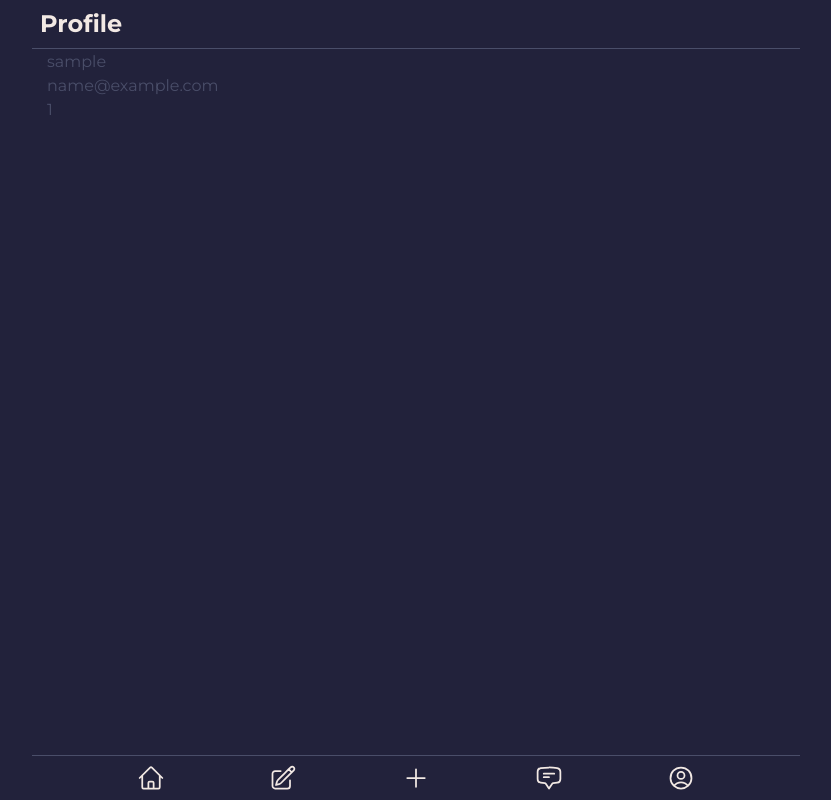
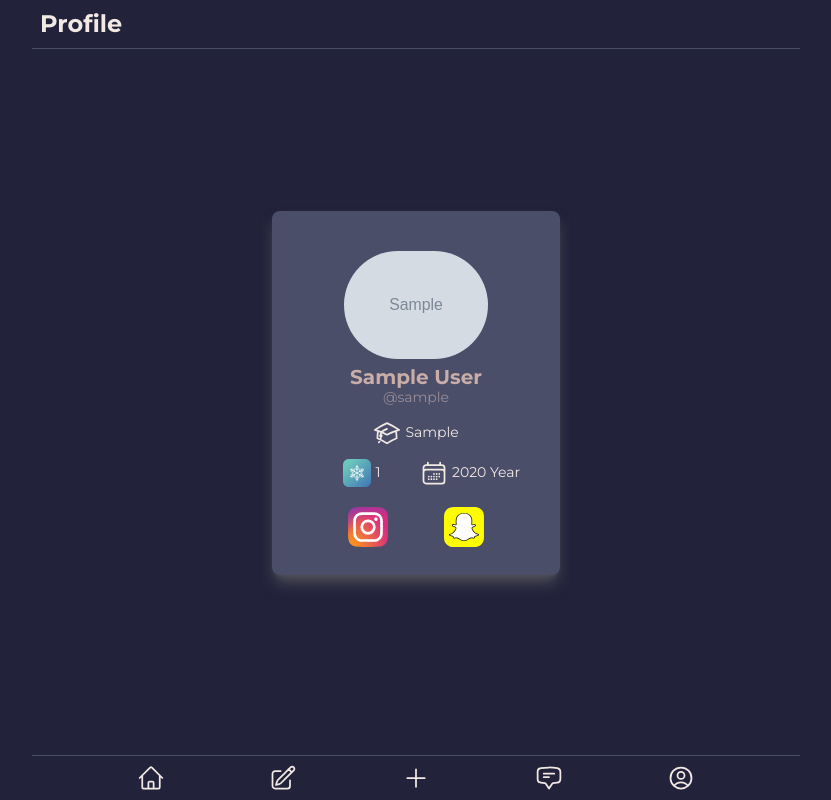
Before and after one commit to usyntest/CollegeApp, a Django app: page /profile/1/ in a window 1280 px wide. Shown: the whole page, without its empty margins (224-1055 px from the left). Run offline with Django 4.2, Linux system fonts and the light colour scheme; tables that the repository leaves empty hold one stand-in row (values such as "Sample post"); grey boxes marked "Sample" are stand-in pictures; some libraries are stand-ins or nearby versions.

Commit message:
models default value changed other profile page added

```diff
--- a/client/static/client/profile.css
+++ b/client/static/client/profile.css
@@ -9,5 +9,4 @@
 
 .profile-card-course, .profile-card-year, .profile-card-clout {
     color: #F2E9E4;
-
 }
--- a/client/templates/client/home.html
+++ b/client/templates/client/home.html
@@ -29,7 +29,7 @@
                                     {{ alert.author.user.first_name }} {{ alert.author.user.last_name }}
                                 </a>
                             {% else %}
-                                <a href="/profile/{{ alert.author.id }}">
+                                <a href="/profile/{{ alert.author.user.id }}">
                                     {{ alert.author.user.first_name }} {{ alert.author.user.last_name}}
                                 </a>
                             {% endif %}
--- a/client/templates/client/other_profile.html
+++ b/client/templates/client/other_profile.html
@@ -1,9 +1,100 @@
 {% extends 'client/base.html' %}
+{% load static %}
+{% block css %}
+    <link rel="stylesheet" href="{% static 'client/profile.css' %}" />
+{% endblock css %}
 {% block content %}
-    {% if user.username %}
-    <h1>{{ user.username }}</h1>
-    <h1>{{ user.email }}</h1>
-    <h1>{{ user.id }}</h1>
+    {{ other_user. }}
+    {% if other_user %}
+    <div class="flex md:w-72 w-100 mx-auto h-full justify-center items-center">
+      <div>
+        <div
+          class="profile-card relative rounded-lg pt-10 pb-5 mb-5 shadow-lg shadow-zinc-600"
+        >
+          <div class="profile-card-img">
+            <img
+              src="{{ other_user.student.image.url }}"
+              class="rounded-full mx-auto w-2/4"
+              alt="profile picture of {{ other_user.username }}"
+            />
+          </div>
+          <div class="profile-card-details mt-2">
+            <div class="text-center">
+              <h1 class="text-xl font-bold leading-5">
+                {{ other_user.first_name }} {{ other_user.last_name }}
+              </h1>
+              <p class="profile-card-username text-sm">@{{ other_user.username }}</p>
+            </div>
+
+            <div class="w-full my-3">
+              <div class="w-100 text-center profile-card-course">
+                <img
+                  class="h-7 inline"
+                  src="{% static 'client/icons/course.svg' %}"
+                  alt="course icon svg"
+                />
+                <p class="inline md:text-sm">{{ other_user.student.course }}</p>
+              </div>
+              <div class="w-3/4 mx-auto flex pt-3">
+                <div class="w-2/4">
+                  <div class="text-center profile-card-clout">
+                    <img
+                      class="h-7 inline"
+                      src="{% static 'client/icons/clout.svg' %}"
+                      alt="clout icon svg"
+                    />
+                    <p class="inline md:text-sm">{{ other_user.student.clout }}</p>
+                  </div>
+                </div>
+                <div class="w-2/4">
+                  <div class="text-center profile-card-year">
+                    <img
+                      class="h-7 inline"
+                      src="{% static 'client/icons/year.svg' %}"
+                      alt="year icon svg"
+                    />
+                    <p class="inline md:text-sm">{{ other_user.student.year }} Year</p>
+                  </div>
+                </div>
+              </div>
+            </div>
+
+            <div class="w-48 mx-auto flex">
+              {% if user.email %}
+              <div class="w-full h-10 my-2">
+                <a href="mailto:{{ other_user.email }}" target="_blank">
+                  <img
+                    class="h-full mx-auto"
+                    src="{% static 'client/icons/email.svg' %}"
+                  />
+                </a>
+              </div>
+              {% endif %} {% if other_user.student.instagram %}
+              <div class="w-full h-10 my-2">
+                <a href="https://www.instagram.com/{{ other_user.student.instagram }}" target="_blank">
+                  <img
+                    class="h-full mx-auto"
+                    src="{% static 'client/icons/instagram.svg' %}"
+                    alt="instagram icon svg"
+                  />
+                </a>
+              </div>
+              {% endif %} {% if other_user.student.snapchat %}
+              <div class="w-full h-10 my-2">
+                <a href="https://www.snapchat.com/add/{{ other_user.student.snapchat }}" target="_blank">
+                  <img
+                    class="h-full mx-auto"
+                    src="{% static 'client/icons/snapchat.svg' %}"
+                    alt="snapchat logo svg"
+                  />
+                </a>
+              </div>
+              {% endif %}
+            </div>
+          </div>
+        </div>
+      </div>
+    </div>
     {% else %}
     <h1>User Not Found</h1>
     {% endif %}
--- a/client/views.py
+++ b/client/views.py
@@ -61,9 +61,10 @@ def other_profile(request, profile_id):
         "title": "Profile"
     }
     if profile_id:
-        user = User.objects.filter(id=profile_id).first()
-        if user:
-            context["user"] = user
+        other_user = User.objects.filter(id=profile_id).first()
+        print(other_user)
+        if other_user:
+            context["other_user"] = other_user
     return render(request, 'client/other_profile.html', context)
 
 
--- a/users/models.py
+++ b/users/models.py
@@ -5,7 +5,7 @@ class Student(models.Model):
     user = models.OneToOneField(User, on_delete=models.CASCADE)
     image = models.ImageField(default='default.jpg', upload_to='profile_pics')
     year = models.IntegerField(default=0)
-    course = models.CharField(default="None", max_length=250)
+    course = models.CharField(default="None Specified Yet", max_length=250)
     clout = models.IntegerField(default=5)
     snapchat = models.CharField(null=True, blank=True, max_length=250)
     instagram = models.CharField(null=True, blank=True, max_length=250)
```
